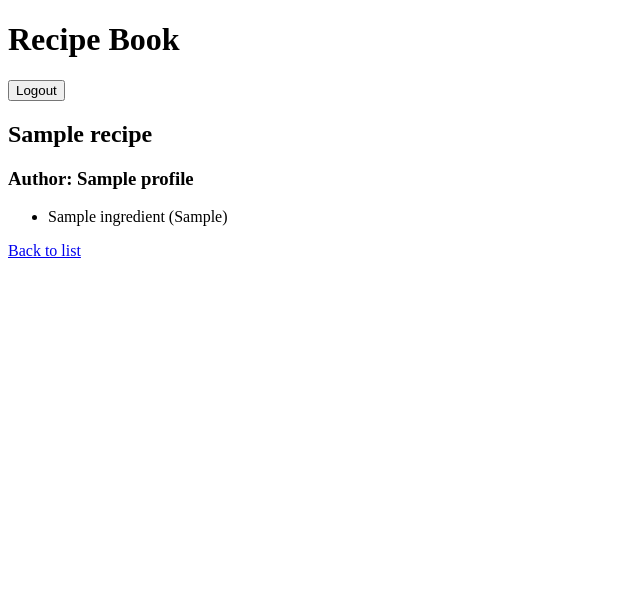
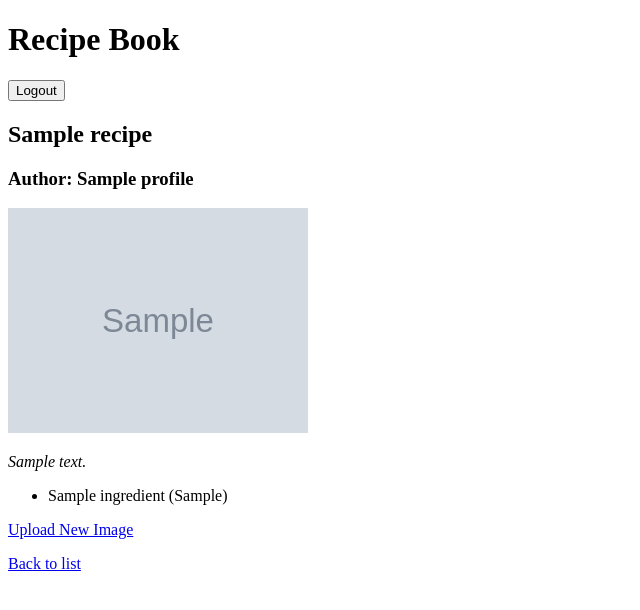
Before and after one commit to seandominicyap-cpu/recipebook-yap-sean, a Django app: page /recipe/1 in a window 1280 px wide. Shown: the top 610 px of the page, without its empty margins (0-640 px from the left). Run offline with Django 5.2, Linux system fonts and the light colour scheme; a user stored in the database is signed in; tables that the repository leaves empty hold one stand-in row (values such as "Sample post"); grey boxes marked "Sample" are stand-in pictures.

Commit message:
Edited recipe_detail.html to add images

```diff
--- a/recipebook/ledger/templates/recipe_detail.html
+++ b/recipebook/ledger/templates/recipe_detail.html
@@ -5,10 +5,24 @@
 
 {% block content %}
 <h3>Author: {{ recipe.author.name }}</h3>
+
+<div class = "recipe-images">
+    {% for img in recipe.images.all %}
+        <img src="{{ img.image.url }}" alt="{{ img.description }}" style="max-width: 300px;">
+        <p><em>{{img.description}}</em></p>
+    {% endfor %}
+    </div>
     <ul>
         {% for ingredient in recipe.ingredients.all %}
             <li>{{ ingredient.ingredient.name }} ({{ ingredient.quantity }})</li>
         {% endfor %}
     </ul>
+
+    {% if user.is_authenticated %}
+        <p>
+            <a href="{% url 'ledger:add_image' pk=recipe.pk %}" class="btn">Upload New Image</a>
+        </p>
+    {% endif %}
+
 <p><a href="{% url 'ledger:recipe_list' %}">Back to list</a></p>
 {% endblock %}
```
